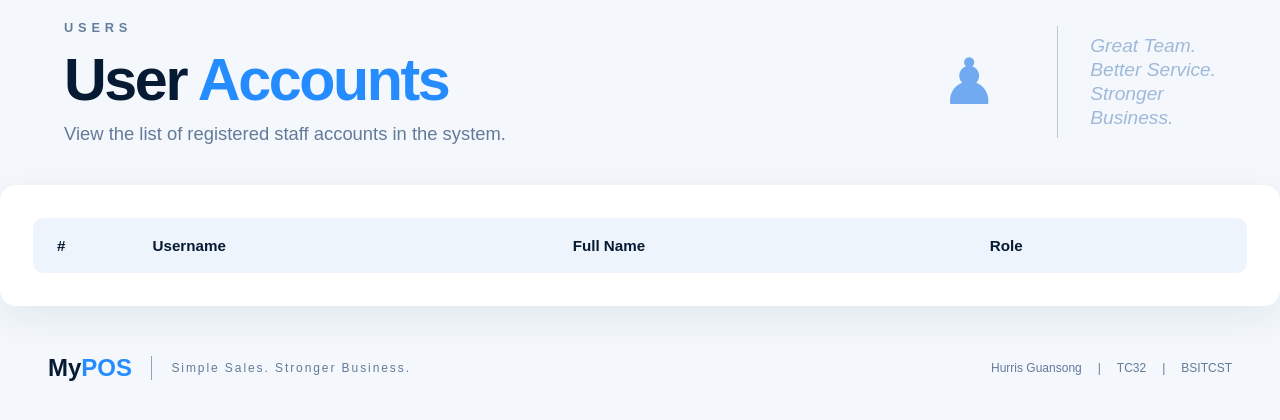
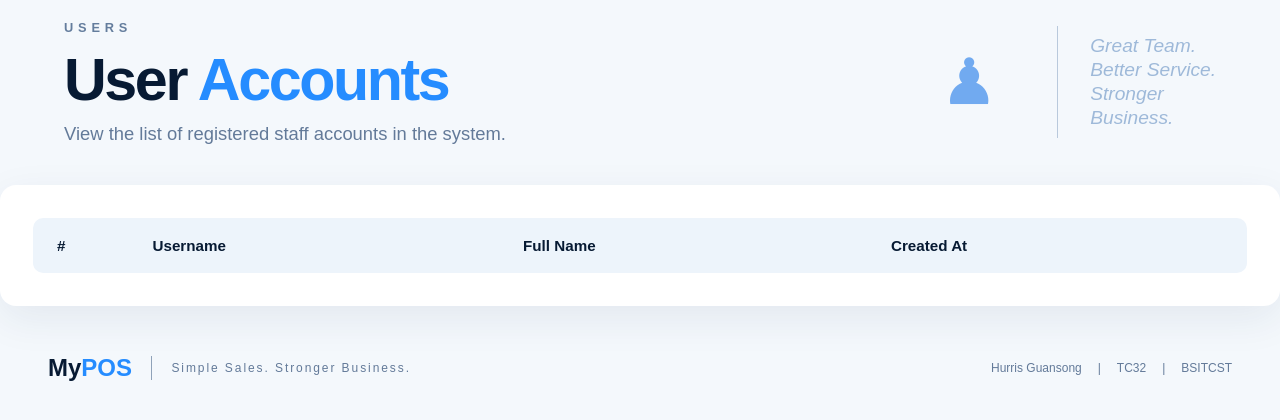
Before and after one commit to Hurris930/TFA1-Guansing, a CodeIgniter 4 app: the page made by TFA2/app/Views/users.php in a window 1280 px wide. Shown: the part 243-663 px from the top of the page. Run offline with PHP 8.4 and a stand-in for CodeIgniter, Linux system fonts and the light colour scheme; the template is opened without the code that fills it, so the values that code supplies are empty; some libraries are stand-ins or nearby versions.

Commit message:
update users.php to change 'Role' column to 'Created At' and add comment header for clarity

```diff
--- a/TFA2/app/Views/users.php
+++ b/TFA2/app/Views/users.php
@@ -1,3 +1,4 @@
+<!-- users.php -->
 <!DOCTYPE html>
 <html lang="en">
 <head>
@@ -55,7 +56,7 @@
                             <th>#</th>
                             <th>Username</th>
                             <th>Full Name</th>
-                            <th>Role</th>
+                            <th>Created At</th>
                         </tr>
                     </thead>
 
@@ -66,8 +67,8 @@
                                 <td class="usersUsername"><?= esc($user['username']) ?></td>
                                 <td><?= esc($user['full_name']) ?></td>
                                 <td>
-                                    <span class="usersRole">
-                                        <?= esc($user['role']) ?>
+                                     <span class="usersRole">
+                                        <?= esc($user['created_at']) ?>
                                     </span>
                                 </td>
                             </tr>
```
